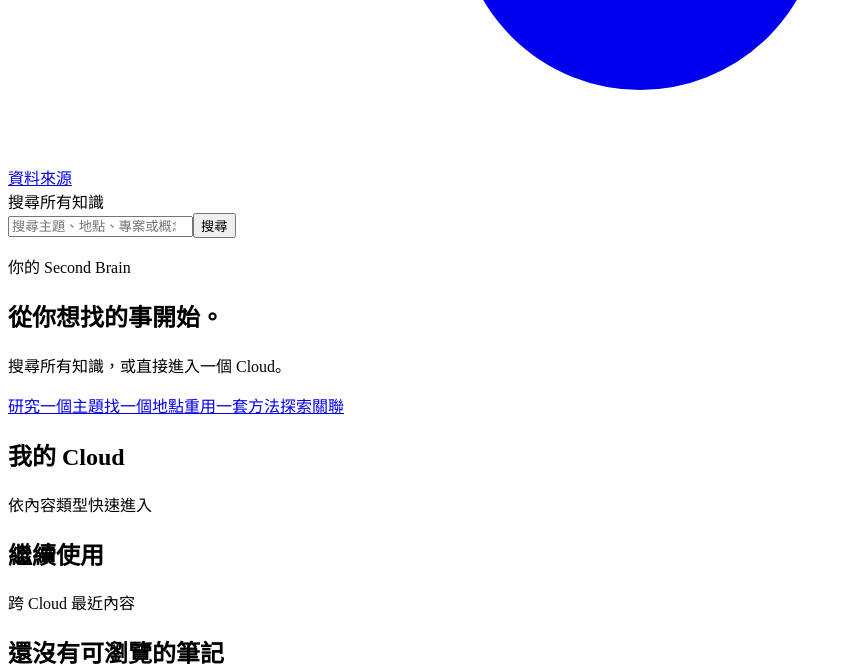
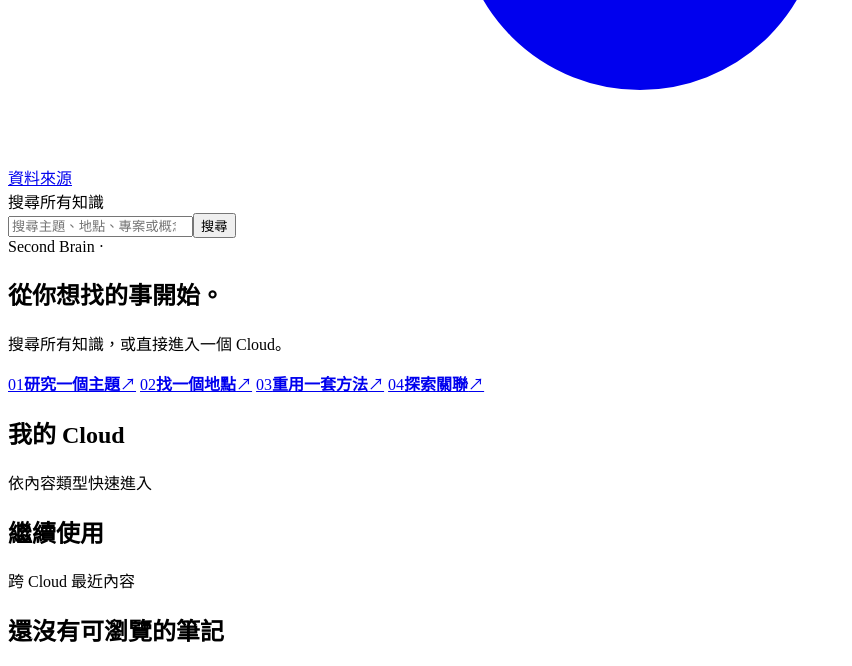
Before and after one commit to kshmr725/line-notion-capture, a Flask app: template brain_portal/templates/portal/home.html in a window 1280 px wide. Shown: the part 3713-4379 px from the top of the page, without its empty margins (0-852 px from the left). Run offline with Flask 3, Linux system fonts and the light colour scheme; the template is opened without the code that fills it, so the values that code supplies are empty.

Commit message:
fix: simplify home hero navigation

```diff
--- a/brain_portal/templates/portal/base.html
+++ b/brain_portal/templates/portal/base.html
@@ -33,7 +33,7 @@
           <div><input id="global-query" name="q" type="search" maxlength="500" placeholder="搜尋主題、地點、專案或概念…"><button type="submit">搜尋</button></div>
           <span class="form-status" aria-live="polite" data-search-status></span>
         </form>
-        <span class="tenant-chip">{{ tenant.display_name }}</span>
+        <span class="tenant-chip">Second Brain · {{ tenant.display_name }}</span>
       </header>
       <main id="main-content" tabindex="-1">
         {% block content %}{% endblock %}
--- a/brain_portal/templates/portal/home.html
+++ b/brain_portal/templates/portal/home.html
@@ -2,9 +2,14 @@
 {% from "portal/_icons.html" import icon %}
 {% block content %}
 <div class="workspace-page home-page">
-  <section class="workspace-heading" aria-labelledby="home-title">
-    <p class="eyebrow">你的 Second Brain</p>
-    <div><h1 id="home-title">從你想找的事開始。</h1><p>搜尋所有知識，或直接進入一個 Cloud。</p><div class="intent-links"><a class="intent-link" href="{{ url_for('portal.search', q='研究一個主題') }}">研究一個主題</a><a class="intent-link" href="{{ url_for('portal.search', q='找一個地點') }}">找一個地點</a><a class="intent-link" href="{{ url_for('portal.search', q='重用一套方法') }}">重用一套方法</a><a class="intent-link" href="{{ url_for('portal.search', q='探索關聯') }}">探索關聯</a></div></div>
+  <section class="workspace-heading home-hero" aria-labelledby="home-title">
+    <div class="home-hero-copy"><h1 id="home-title">從你想找的事開始。</h1><p>搜尋所有知識，或直接進入一個 Cloud。</p></div>
+    <nav class="intent-links" aria-label="快速開始">
+      <a class="intent-link" data-intent="research" href="{{ url_for('portal.search', q='研究一個主題') }}"><span class="intent-link-index">01</span><strong>研究一個主題</strong><span class="intent-link-arrow" aria-hidden="true">↗</span></a>
+      <a class="intent-link" data-intent="place" href="{{ url_for('portal.search', q='找一個地點') }}"><span class="intent-link-index">02</span><strong>找一個地點</strong><span class="intent-link-arrow" aria-hidden="true">↗</span></a>
+      <a class="intent-link" data-intent="method" href="{{ url_for('portal.search', q='重用一套方法') }}"><span class="intent-link-index">03</span><strong>重用一套方法</strong><span class="intent-link-arrow" aria-hidden="true">↗</span></a>
+      <a class="intent-link" data-intent="related" href="{{ url_for('portal.search', q='探索關聯') }}"><span class="intent-link-index">04</span><strong>探索關聯</strong><span class="intent-link-arrow" aria-hidden="true">↗</span></a>
+    </nav>
   </section>
   <section id="cloud-gallery" class="workspace-section" aria-labelledby="cloud-title">
     <div class="section-head"><h2 id="cloud-title">我的 Cloud</h2><span>依內容類型快速進入</span></div>
```
Also changed, not shown: brain_portal/static/portal.css (+8 -3 lines), tests/portal/test_web.py (+15 -0 lines).
